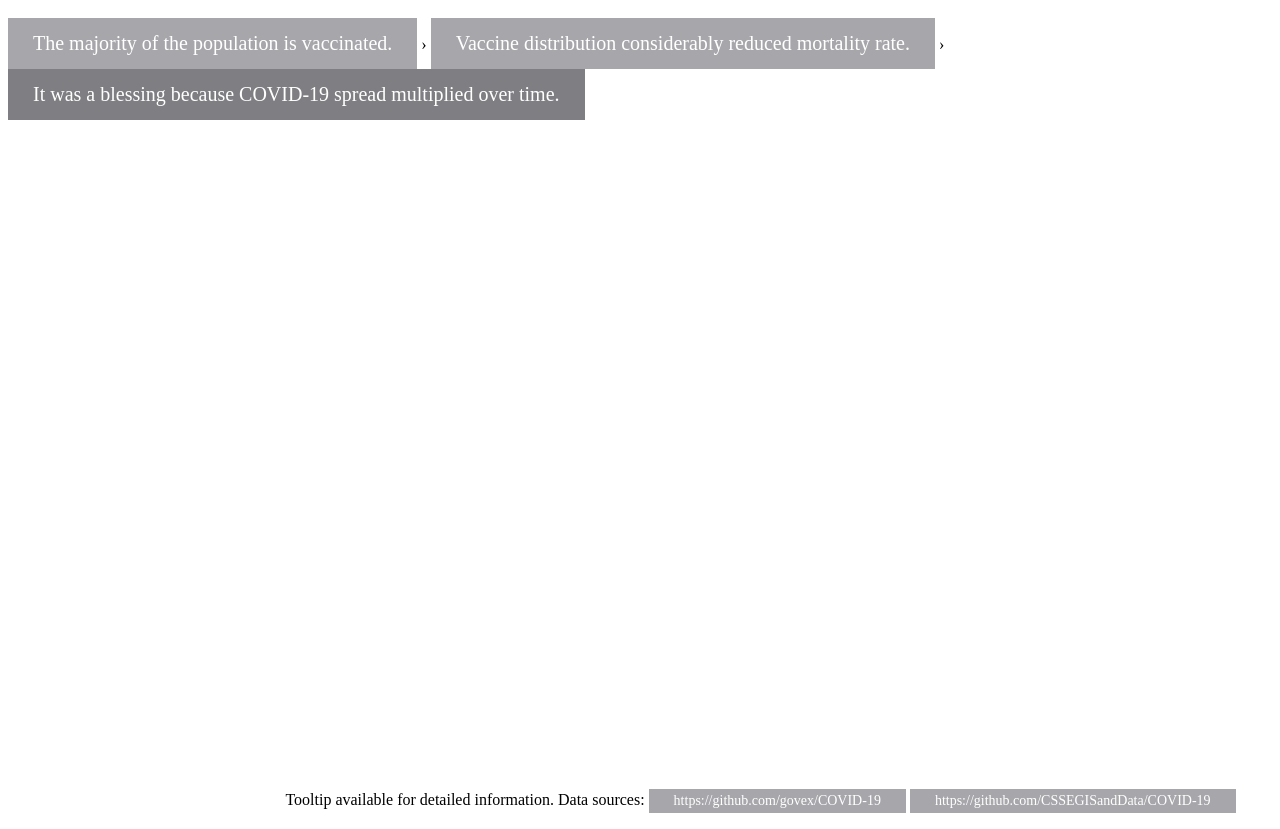
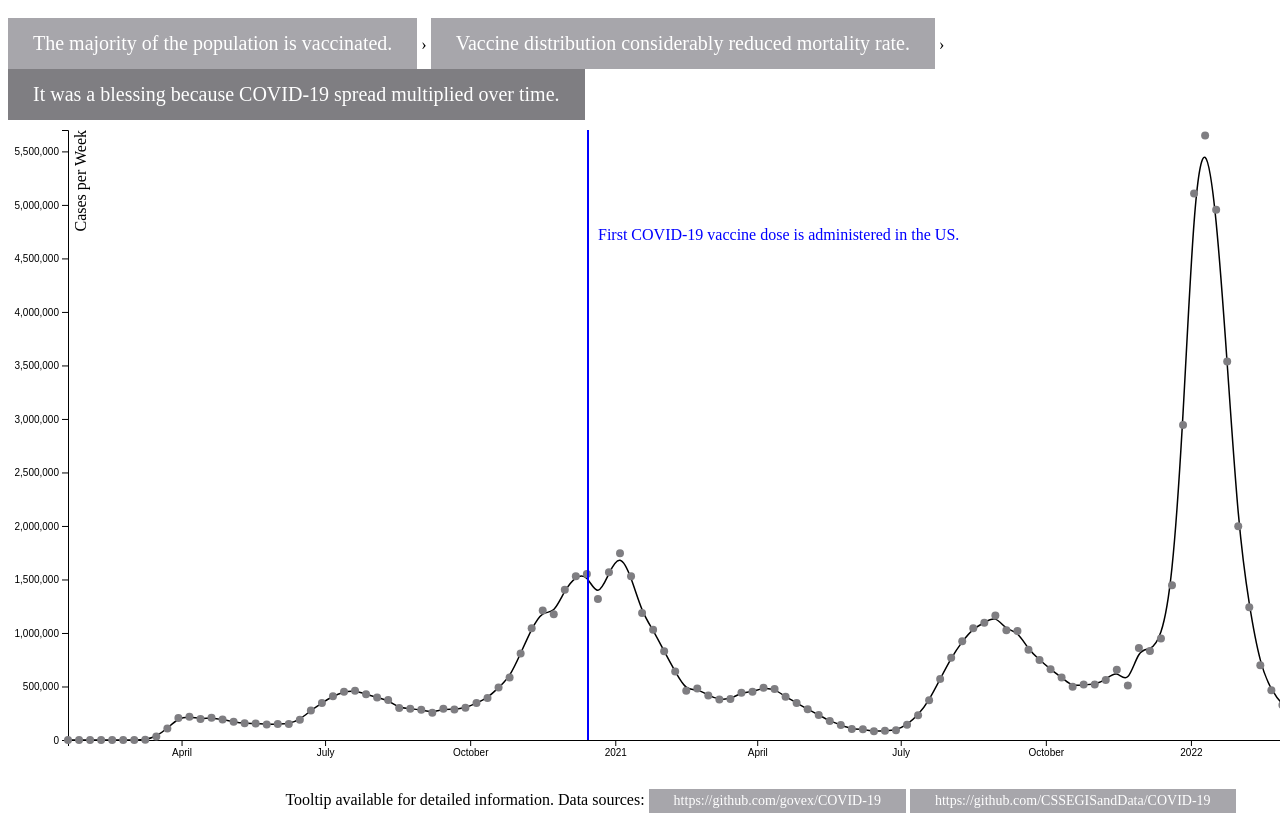
Before and after one commit to dfk089/dfk089.github.io, a plain HTML site: page covid_spread.html in a window 1280 px wide. Shown: the part 81-910 px from the top of the page. Drawn offline with nearby package versions, Linux system fonts and the light colour scheme; no server answers.

Commit message:
Update covid_spread.html

```diff
--- a/covid_spread.html
+++ b/covid_spread.html
@@ -90,7 +90,7 @@ h4 {
             "translate(" + margin.left + "," + margin.top + ")");
 
   // read the data
-  d3.csv("https://raw.githubusercontent.com/dfk089/cs416/main/Data_Project_2.csv",
+  d3.csv("https://raw.githubusercontent.com/dfk089/dfk089.github.io/main/Data_Project_2.csv",
 
     // format variables
     function(d){
```
